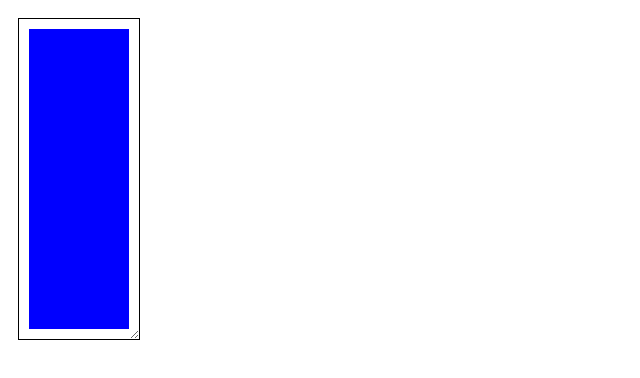
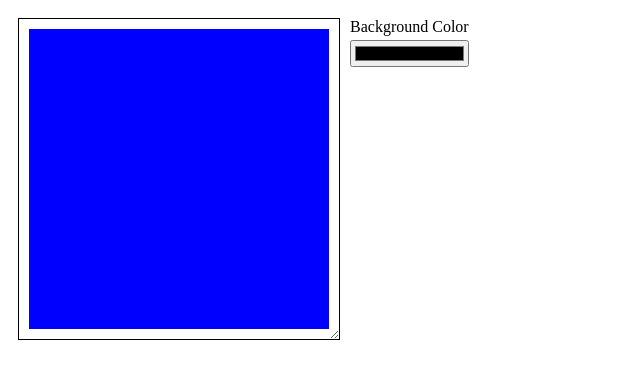
Before and after one commit to psygo/hookban, a website built with Vite: page index.html in a window 1280 px wide. Shown: the whole page, without its empty margins (0-640 px from the left). Built offline with nearby package versions, Linux system fonts and the light colour scheme.

Commit message:
workaround for the resizing of the goban background

```diff
--- a/index.html
+++ b/index.html
@@ -7,17 +7,37 @@
 
     <style>
       body {
+        display: flex;
         padding: 10px;
+        gap: 10px;
+      }
+
+      form {
+        display: flex;
+        gap: 10px;
+      }
+
+      input {
+        width: 100%;
+      }
+
+      .form-field {
+        display: flex;
+        flex-direction: column;
+        gap: 4px;
       }
 
       #demo-container {
         resize: both;
         overflow: auto;
-
-        height: fit-content;
-        width: fit-content;
-        max-height: 300px;
-        max-width: 300px;
+        /* For some reason, `fit-content` and
+           `max-height`/`max-width` make things grow
+           infinitely. For more info, check [this question](https://stackoverflow.com/q/78535322/4756173).
+        */
+        /* height: fit-content;
+        width: fit-content; */
+        height: 300px;
+        width: 300px;
         padding: 10px;
         border: 1px solid black;
       }
@@ -30,15 +50,13 @@
       </hookban-container>
     </div>
 
-    <script>
+    <script id="canvas-resize">
       const observer = new ResizeObserver((mutations) => {
         const { height: newHeight, width: newWidth } =
           mutations[0].contentRect
-
         const hookbanBackground = document.querySelector(
           "hookban-background"
         )
-
         hookbanBackground.setAttribute("height", newHeight)
         hookbanBackground.setAttribute("width", newWidth)
       })
@@ -46,5 +64,27 @@
       const hookbanContainer = document.querySelector("div")
       observer.observe(hookbanContainer)
     </script>
+
+    <form>
+      <div class="form-field">
+        <label for="background-color"
+          >Background Color</label
+        >
+        <input id="background-color" type="color" />
+      </div>
+    </form>
+
+    <script id="form-submission">
+      const backgroundColorInput = document.querySelector(
+        "#background-color"
+      )
+
+      backgroundColorInput.addEventListener(
+        "input",
+        (e) => {
+          console.log(e)
+        }
+      )
+    </script>
   </body>
 </html>
--- a/src/components/HookbanBackground.ts
+++ b/src/components/HookbanBackground.ts
@@ -24,13 +24,6 @@ export class HookbanBackground
   drawBackground() {
     if (!this.canvas) return
 
-    console.log(
-      "parent dims",
-      this.parentElement?.clientHeight,
-      this.parentElement?.clientWidth
-    )
-    // this.canvas.height = this.parentElement!.clientHeight
-    // this.canvas.width = this.parentElement!.clientWidth
     this.canvas.width = this.width
     this.canvas.height = this.height
 
```
